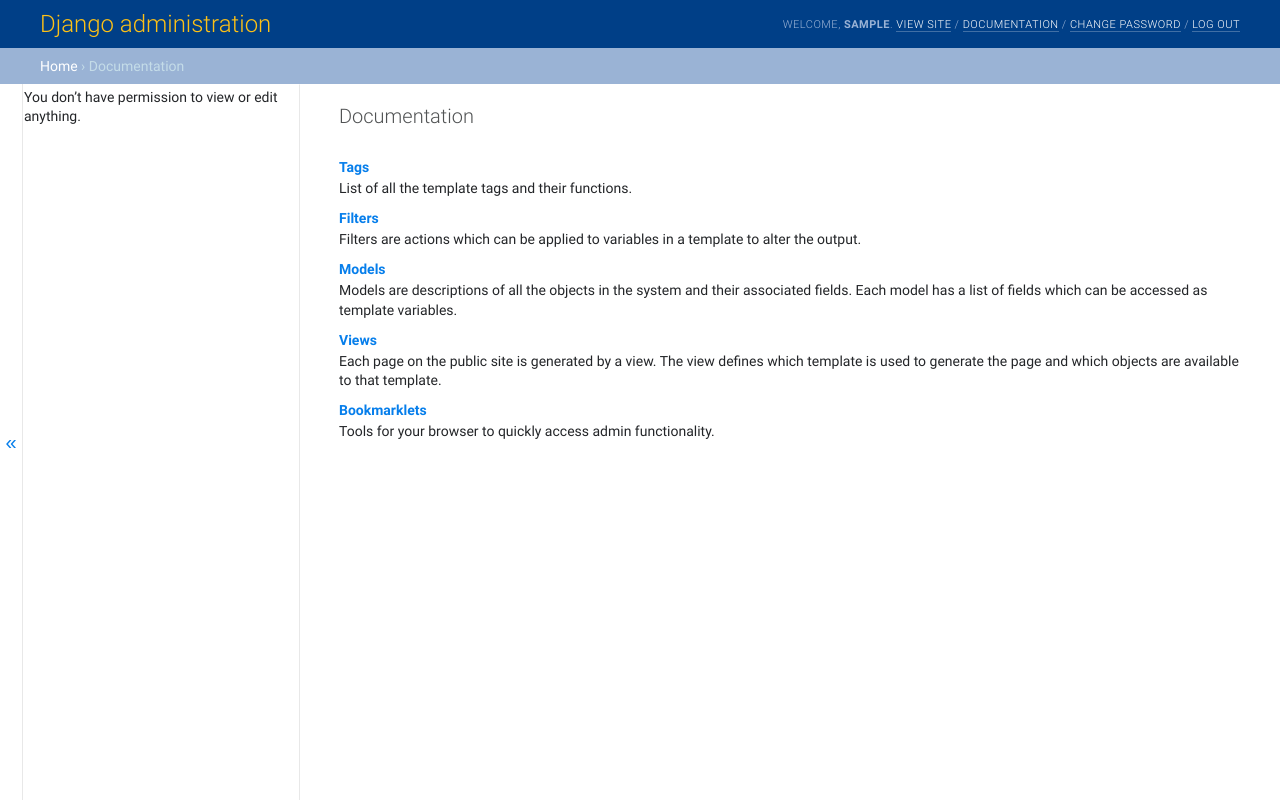
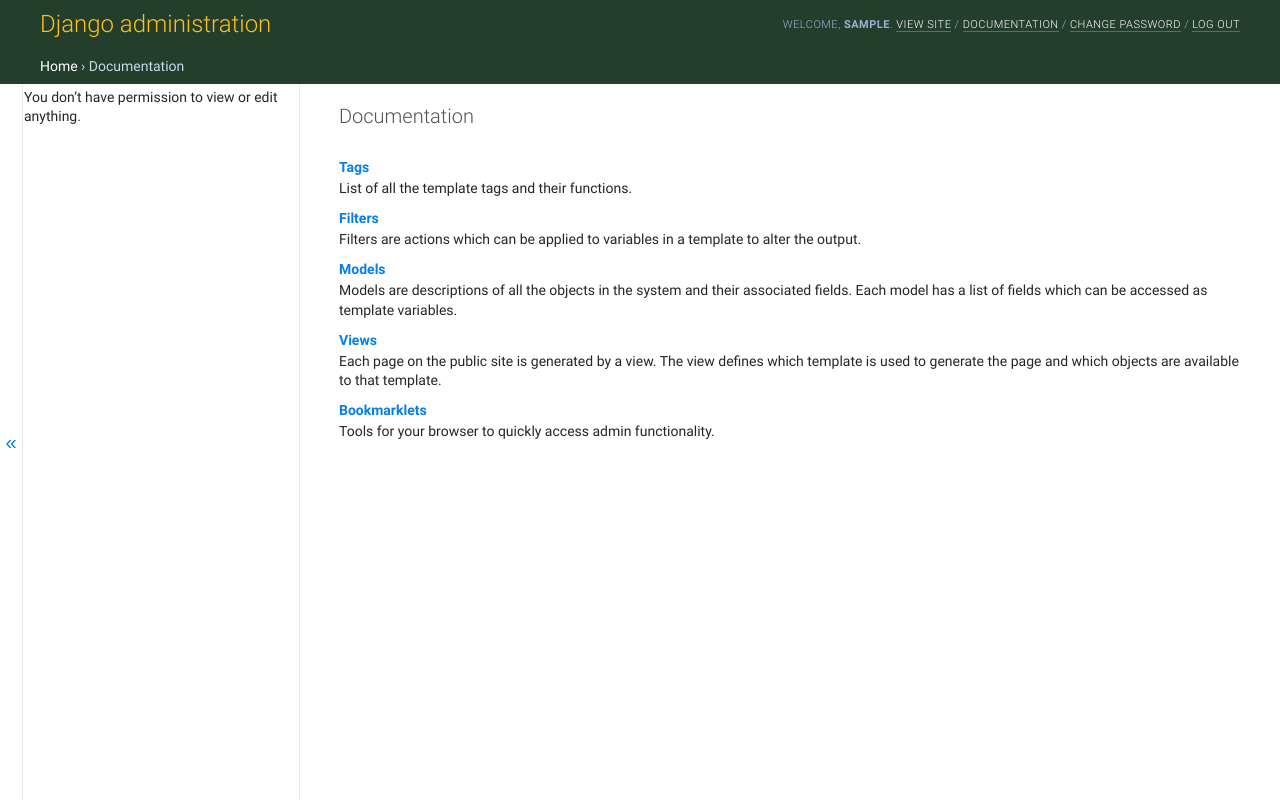
Before and after one commit to troop166/trooper, a Django app: page /admindocs/ in a window 1280 px wide. Run offline with Django 3.2, Linux system fonts and the light colour scheme; the visitor is signed in with stand-in values (Sample User, id 1); data that the repository does not hold is empty; some libraries are stand-ins or nearby versions.

Commit message:
Tweak color scheme on admin page

```diff
--- a/trooper/core/static/css/admin-colors.css
+++ b/trooper/core/static/css/admin-colors.css
@@ -1,6 +1,6 @@
 /* VARIABLE DEFINITIONS */
 :root {
-  --primary: var(--scouting-pale-blue);
+  --primary: var(--scouting-olive);
   --secondary: var(--scouting-blue);
   --accent: var(--scouting-gold);
   --primary-fg: var(--scouting-white);
@@ -12,7 +12,7 @@
 
   --header-color: var(--scouting-pale-blue);
   --header-branding-color: var(--accent);
-  --header-bg: var(--secondary);
+  --header-bg: var(--primary);
   --header-link-color: var(--primary-fg);
 
   --breadcrumbs-fg: #c4dce8;
@@ -53,7 +53,7 @@
 
 @media (prefers-color-scheme: dark) {
   :root {
-    --primary: #264b5d;
+    --primary: var(--scouting-olive);
     --primary-fg: #f7f7f7;
 
     --body-fg: #eeeeee;
```
